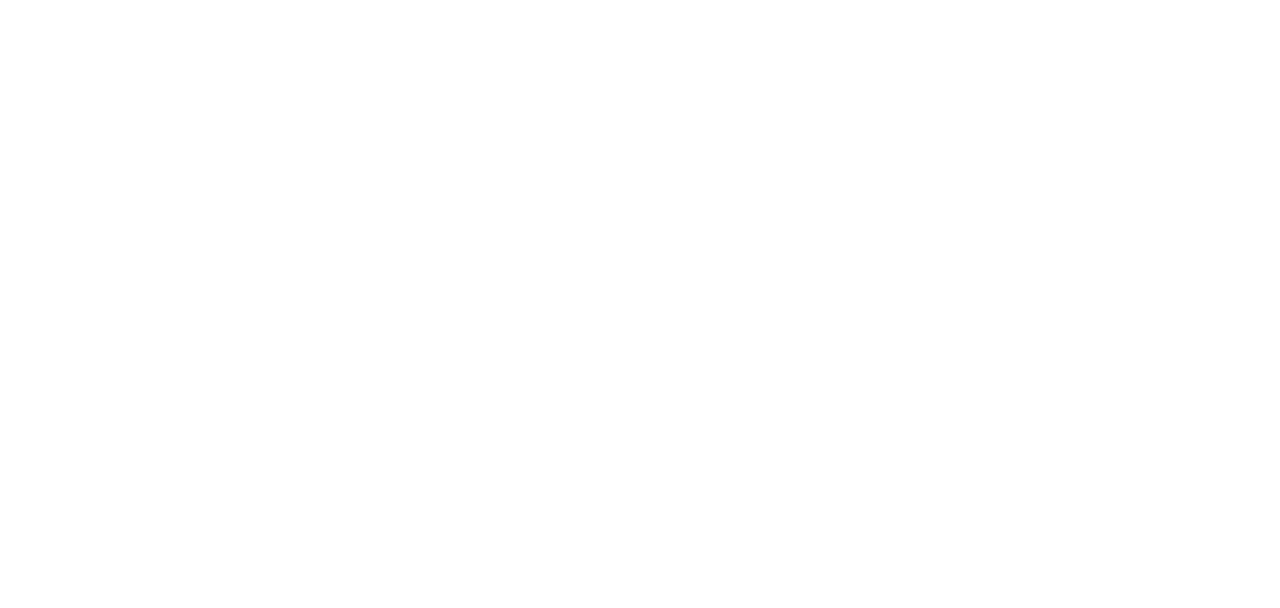
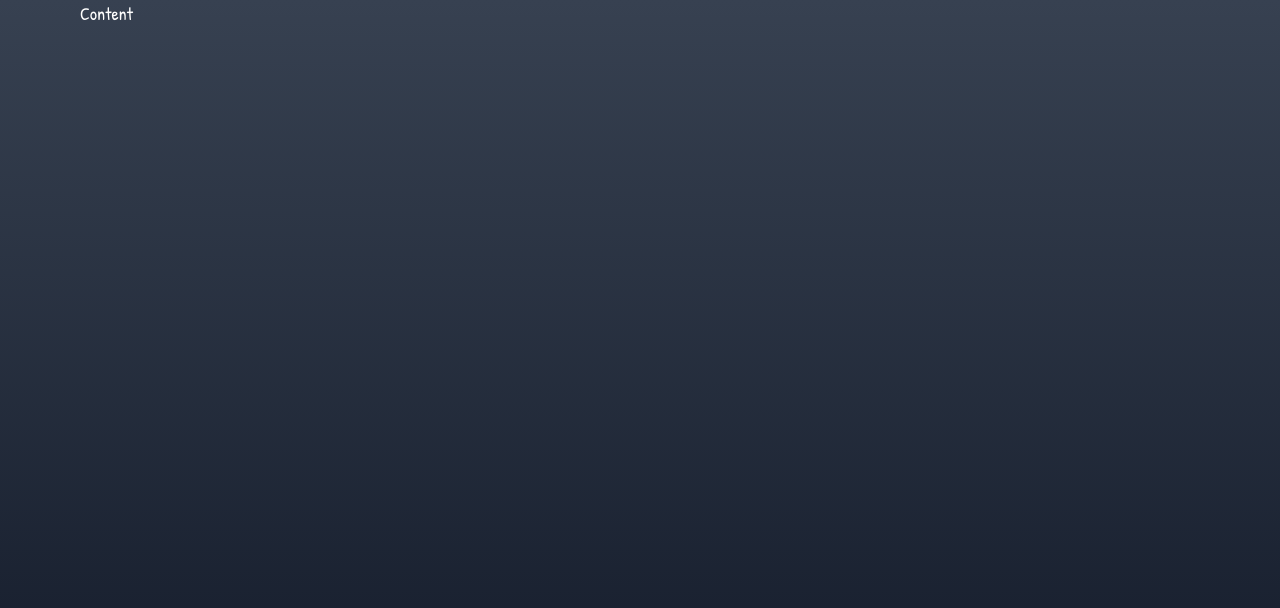
Before and after one commit to muhammadgata01/hackday-week, a React (Vite) app in the folder client/: page / in a window 1280 px wide. Shown: the top 608 px of the page. Built offline with nearby package versions, Linux system fonts and the light colour scheme.

Commit message:
setup colors and font google

```diff
--- a/client/src/index.css
+++ b/client/src/index.css
@@ -1,3 +1,5 @@
+@import url('https://fonts.googleapis.com/css2?family=Patrick+Hand&display=swap');
+
 @tailwind base;
 @tailwind components;
 @tailwind utilities;
--- a/client/tailwind.config.js
+++ b/client/tailwind.config.js
@@ -1,3 +1,5 @@
+const colors = require('tailwindcss/colors');
+
 module.exports = {
   content: ['./src/**/*.{js,jsx,ts,tsx}'],
   theme: {
@@ -11,7 +13,20 @@
         xl: '5rem',
       },
     },
-    extend: {},
+    fontFamily: {
+      sans: ['Patrick Hand', 'cursive'],
+    },
+    extend: {
+      colors: {
+        dark: {
+          500: '#4B5563',
+          600: '#374151',
+          700: '#1F2937',
+          800: '#111827',
+        },
+        typo: colors.neutral,
+      },
+    },
   },
   plugins: [],
 };
```
